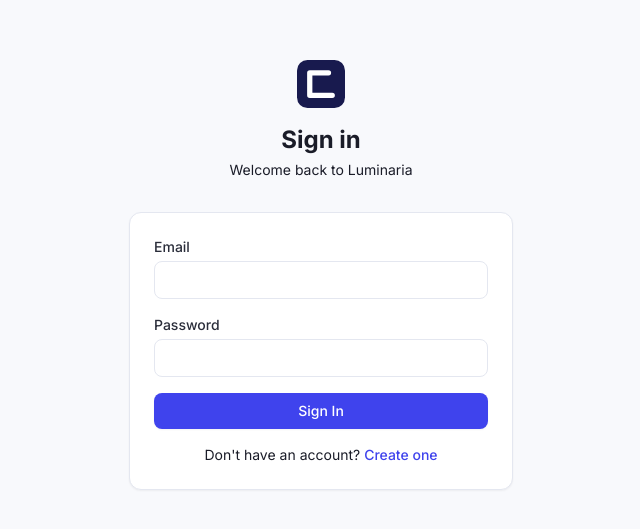
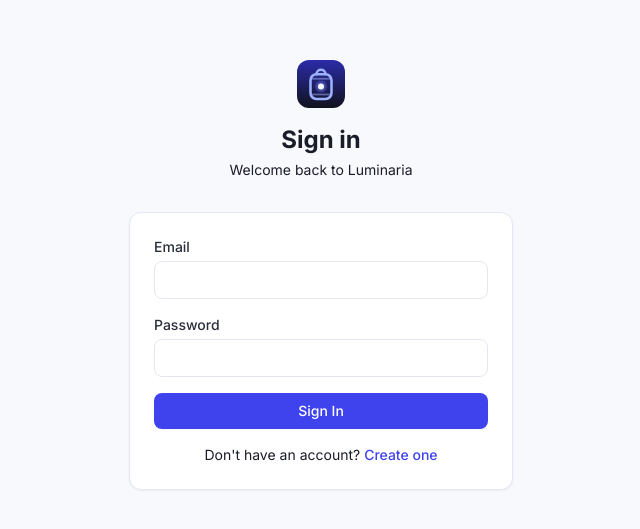
Before and after one commit to Andrade020/Luminaria, a React (Vite) app: page /login in a window 1280 px wide. Shown: the part 125-654 px from the top of the page, without its empty margins (319-959 px from the left). Built offline with nearby package versions, Linux system fonts and the light colour scheme; no server answers.

Commit message:
design: redesign logo as lantern silhouette with glow — luminaria concept

```diff
--- a/src/components/ui/Logo.tsx
+++ b/src/components/ui/Logo.tsx
@@ -4,6 +4,7 @@
 }
 
 export default function Logo({ size = 32, className = '' }: Props) {
+  const id = `logo-${size}`
   return (
     <svg
       width={size}
@@ -13,18 +14,44 @@
       xmlns="http://www.w3.org/2000/svg"
       className={className}
     >
-      <rect width="32" height="32" rx="7" fill="#181a4e" />
-      {/*
-        Path reads: start top-right → go left (cap) → go down (stem) → go right (foot)
-        Cap + stem alone = "7" upside-down; add the foot = "L"
-      */}
+      <defs>
+        <linearGradient id={`${id}-bg`} x1="0" y1="0" x2="0" y2="1">
+          <stop offset="0%" stopColor="#2b2ca9" />
+          <stop offset="100%" stopColor="#11121c" />
+        </linearGradient>
+        <radialGradient id={`${id}-glow`} cx="50%" cy="50%" r="50%">
+          <stop offset="0%" stopColor="#9db2ff" stopOpacity="0.55" />
+          <stop offset="100%" stopColor="#3334d2" stopOpacity="0.05" />
+        </radialGradient>
+      </defs>
+
+      {/* Background */}
+      <rect width="32" height="32" rx="8" fill={`url(#${id}-bg)`} />
+
+      {/* Hanging arch handle */}
       <path
-        d="M 21 8.5 L 8.5 8.5 L 8.5 23.5 L 23.5 23.5"
-        stroke="white"
-        strokeWidth="3.5"
+        d="M 13 9.5 C 13 5.5 19 5.5 19 9.5"
+        stroke="#9db2ff"
+        strokeWidth="1.7"
         strokeLinecap="round"
-        strokeLinejoin="round"
+        fill="none"
       />
+
+      {/* Lantern body outline */}
+      <rect x="9" y="9.5" width="14" height="16.5" rx="4" stroke="#9db2ff" strokeWidth="1.7" fill="none" />
+
+      {/* Inner window glow */}
+      <rect x="11" y="12.5" width="10" height="10.5" rx="2" fill={`url(#${id}-glow)`} />
+
+      {/* Top and bottom horizontal ribs */}
+      <line x1="9" y1="12.5" x2="23" y2="12.5" stroke="#9db2ff" strokeWidth="1.2" strokeOpacity="0.5" />
+      <line x1="9" y1="23" x2="23" y2="23" stroke="#9db2ff" strokeWidth="1.2" strokeOpacity="0.5" />
+
+      {/* Outer halo around the light point */}
+      <circle cx="16" cy="17.7" r="3.8" fill="#7589fd" fillOpacity="0.22" />
+
+      {/* Bright light point (flame / bulb) */}
+      <circle cx="16" cy="17.7" r="2" fill="white" fillOpacity="0.95" />
     </svg>
   )
 }
```
Also changed, not shown: public/favicon.svg.
